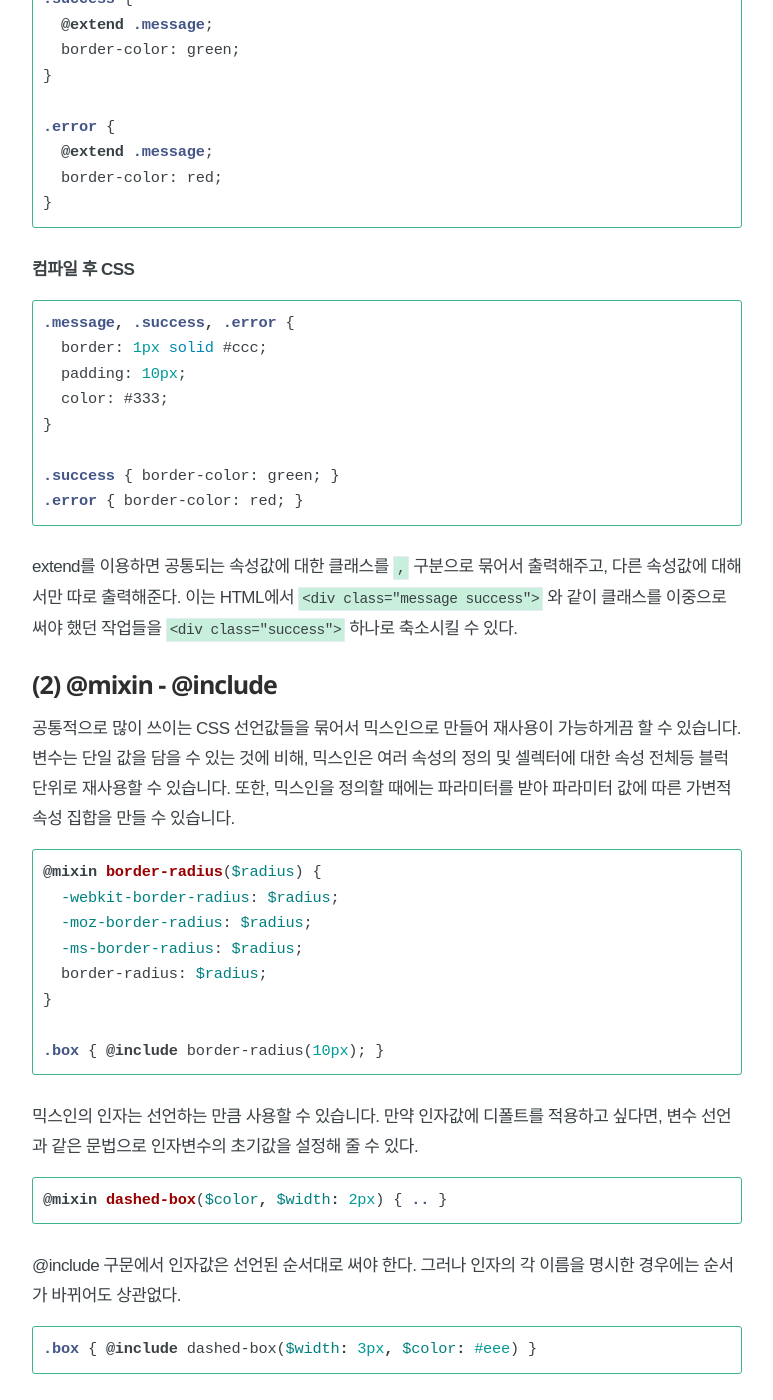
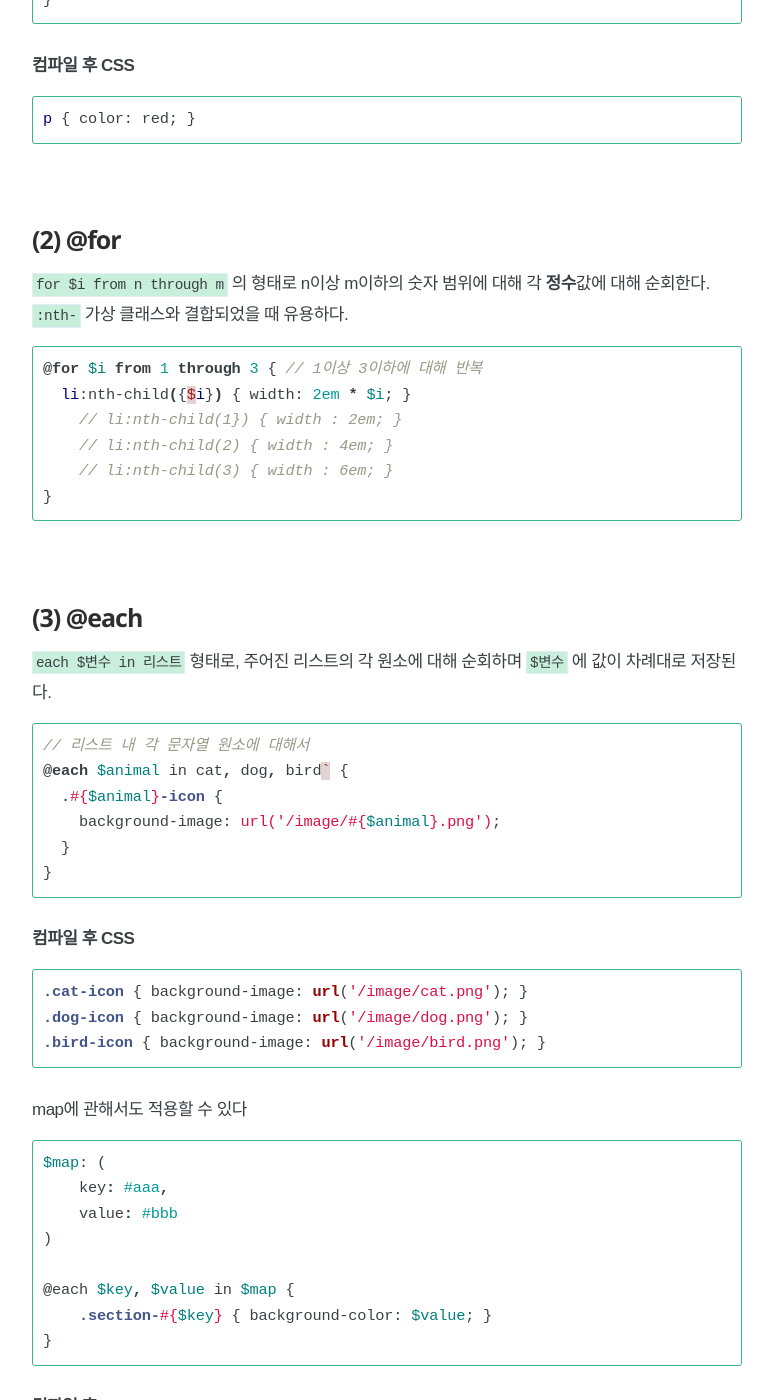
Before and after one commit to KKonzi/kkonzi.github.io, a Jekyll site: the page built from _posts/2019-06-20-scss-control-directive.md, in a window 1280 px wide and 1400 px high, scrolled down 709 px. Shown: the whole window, without its empty margins (253-1026 px from the left). Built offline with Jekyll 4.4.1, drawn with Linux system fonts in a browser that asks for light colours; some web fonts are replaced; some of the changed text lies outside the part shown.

Commit message:
post: [SCSS] 문법 정리 - 3. @if/@for/@each/@while 포스트 추가

````diff
--- a/_posts/2019-06-20-scss-control-directive.md
+++ b/_posts/2019-06-20-scss-control-directive.md
@@ -1,157 +1,104 @@
 ---
 layout: post
-title:  "[SCSS] 문법 정리 - 2. @import/@extend/@mixin/@function"
+title:  "[SCSS] 문법 정리 - 3. @if/@for/@each/@while"
 date:   2019-06-20 22:30:00
 categories: CSS
 ---
 
-> SASS의 확장성과 관련된 기능들입니다.
+> SASS의 제어 구문과 관련된 기능들입니다.
 
-
-### (1) @extend
-
-특정 선택자를 상속할 때, `@extend 선택자` 를 상속받을 선택자의 최상위에 작성 함으로서 부모 선택자의 스타일을 상속받을 수 있다.
+### (1) @if - @else if - @else
 
 ```scss
-.message {
-  border: 1px solid #ccc;
-  padding: 10px;
-  color: #333;
-}
-
-.success {
-  @extend .message;
-  border-color: green;
-}
-
-.error {
-  @extend .message;
-  border-color: red;
+$area: mountain;
+p {
+    @if $area == ocean {
+        color: blue;
+    } @else if $area == mountain {
+        color: red;
+    } @else if $area == city {
+        color: green;
+    } @else {
+        color: black;
+    }
 }
 ```
 
 **컴파일 후 CSS**
 
 ```css
-.message, .success, .error {
-  border: 1px solid #ccc;
-  padding: 10px;
-  color: #333;
-}
-
-.success { border-color: green; }
-.error { border-color: red; }
+p { color: red; }
 ```
 
-extend를 이용하면 공통되는 속성값에 대한 클래스를 `,` 구분으로 묶어서 출력해주고, 다른 속성값에 대해서만  따로 출력해준다. 이는 HTML에서 `<div class="message success">` 와 같이 클래스를 이중으로 써야 했던 작업들을 `<div class="success">` 하나로 축소시킬 수 있다.
+<br>
 
+### (2) @for
 
-
-### (2) @mixin - @include
-
-공통적으로 많이 쓰이는 CSS 선언값들을 묶어서 믹스인으로 만들어 재사용이 가능하게끔 할 수 있습니다. 변수는 단일 값을 담을 수 있는 것에 비해, 믹스인은 여러 속성의 정의 및 셀렉터에 대한 속성 전체등 블럭 단위로 재사용할 수 있습니다. 또한, 믹스인을 정의할 때에는 파라미터를 받아 파라미터 값에 따른 가변적 속성 집합을 만들 수 있습니다.
+`for $i from n through m` 의 형태로 n이상 m이하의 숫자 범위에 대해 각 **정수**값에 대해 순회한다. `:nth-` 가상 클래스와 결합되었을 때 유용하다.
 
 ```scss
-@mixin border-radius($radius) {
-  -webkit-border-radius: $radius;
-  -moz-border-radius: $radius;
-  -ms-border-radius: $radius;
-  border-radius: $radius;
+@for $i from 1 through 3 { // 1이상 3이하에 대해 반복
+  li:nth-child({$i}) { width: 2em * $i; }
+    // li:nth-child(1}) { width : 2em; }
+    // li:nth-child(2) { width : 4em; }
+    // li:nth-child(3) { width : 6em; }
 }
-
-.box { @include border-radius(10px); }
 ```
 
-믹스인의 인자는 선언하는 만큼 사용할 수 있습니다. 만약 인자값에 디폴트를 적용하고 싶다면, 변수 선언과 같은 문법으로 인자변수의 초기값을 설정해 줄 수 있다.
+<br>
+
+### (3) @each
+
+`each $변수 in 리스트` 형태로, 주어진 리스트의 각 원소에 대해 순회하며 `$변수` 에 값이 차례대로 저장된다.
 
 ```scss
-@mixin dashed-box($color, $width: 2px) { .. }
-```
-
-@include 구문에서 인자값은 선언된 순서대로 써야 한다. 그러나 인자의 각 이름을 명시한 경우에는 순서가 바뀌어도 상관없다.
-
-```scss
-.box { @include dashed-box($width: 3px, $color: #eee) }
-```
-
-인자명에 `...` 을 붙이면 단일 값이 아닌 리스트로 인자를 받는 다는 의미이다. 이는 일련의 연속값을 속성으로 사용하는 경우에 활용할 수 있다.
-
-```scss
-@mixin box-shadow($shadows...) {
-  -moz-box-shadow: $shadows;
-  -webkit-box-shadow: $shadows;
-  box-shadow: $shadows;
-}
-
-.shadows { @include box-shadows(0px 4px 5px #666, 2px 6px 10px #999); }
-```
-
-`... `표현은 리스트나, 맵을 개별 인자들로 분해해서 함수나 믹스인에 전달할 때 사용될 수 있다.
-
-```scss
-@mixin colors($text, $background, $border) {
-  color: $text;
-  background-color: $background;
-  border-color: $border;
-}
-
-$values: #ff0000, #00ff00, #0000ff;
-.primary { @include colors($values...); }
-```
-
-흔한 케이스는 아니지만, 블럭 자체를 믹스인에 넘겨줄 수 있다.  믹스인내에서 @content 지시어를 쓴 부분이 넘겨받은 블럭으로 치환된다.
-
-```scss
-@mixin code-inline {
-  code {
-    background-color: #cecece;
-    padding: 2px;
-    border-radius: @include border-raidus(4px);
-    font-family: monospaces;
-    @content
-  }
-}
-
-p {
-  @include code-inline {
-    color: #33ccff;
-    font-size: .8em;
+// 리스트 내 각 문자열 원소에 대해서
+@each $animal in cat, dog, bird` {
+  .#{$animal}-icon {
+    background-image: url('/image/#{$animal}.png');
   }
 }
 ```
 
+**컴파일 후 CSS**
 
-
-### (3) @function - @return
-
-css 속성 정의의 모듈화와 재사용은 믹스인을 통해서 처리하면 된다. 함수는 어떤 값들을 사용해서 하나의 리턴값을 생성하는 용도로 사용하는 것이 좋다
-
-```scss
-$grid-width: 40px;
-$gutter-width: 10px;
-
-@function grid-width($n) {
-   @return $n * $grid-width + ($n -1 ) * $gutter-width;
-}
-
-#sidebar { width: grid-width(5); } // 믹스인과 달리 @include를 쓰지 않는다.
+```css
+.cat-icon { background-image: url('/image/cat.png'); }
+.dog-icon { background-image: url('/image/dog.png'); }
+.bird-icon { background-image: url('/image/bird.png'); }
 ```
 
 
 
-### (4) @Import
+map에 관해서도 적용할 수 있다
 
 ```scss
-@import "path/filename.scss";
+$map: (
+    key: #aaa,
+    value: #bbb
+)
+
+@each $key, $value in $map {
+    .section-#{$key} { background-color: $value; }
+}
 ```
 
-다른 scss 파일을 현재 파일로 가져와 사용할 수 있습니다. 만약 확장자 없이 `@import "filename";` 이라 하면 다음의 파일들이 있는지 검색합니다.
+**컴파일 후 CSS**
 
-- filename.scss
-- filename.sass
-- filename.scss
-- filename.sass
+```css
+.section-key { background-color: #aaa; }
+.section-value { background-color: #bbb; }
+```
 
-네 개 중 하나만 존재하면 그 파일을 가져오고, 여러 파일이 존재하면 변환 시 에러가 납니다.
+<br>
 
-> 만약에 .sass 파일이나 .scss 파일의 파일이름을  `_ `(underscore) 로 시작하면 css 파일로 따로 컴파일되지 않습니다. HTML 에서 해당 css 파일을 불러올일이 없고, import 만 되는 경우에는이 기능을 사용합시다.
+### (4) @while
+
+```scss
+// 6, 4, 2번 아이템에 대해서
+$i : 6;
+@while $i > 0 {
+  .item-#{$i} { width: 2em * $i }
+  $i: $i - 2;
+}
+```
````
Also changed, not shown: _posts/2019-06-19-scss-nesting.md (+2 -2 lines), _posts/2019-06-20-scss-extensibilty.md (added, +157 -0 lines), about.md (+5 -4 lines).
